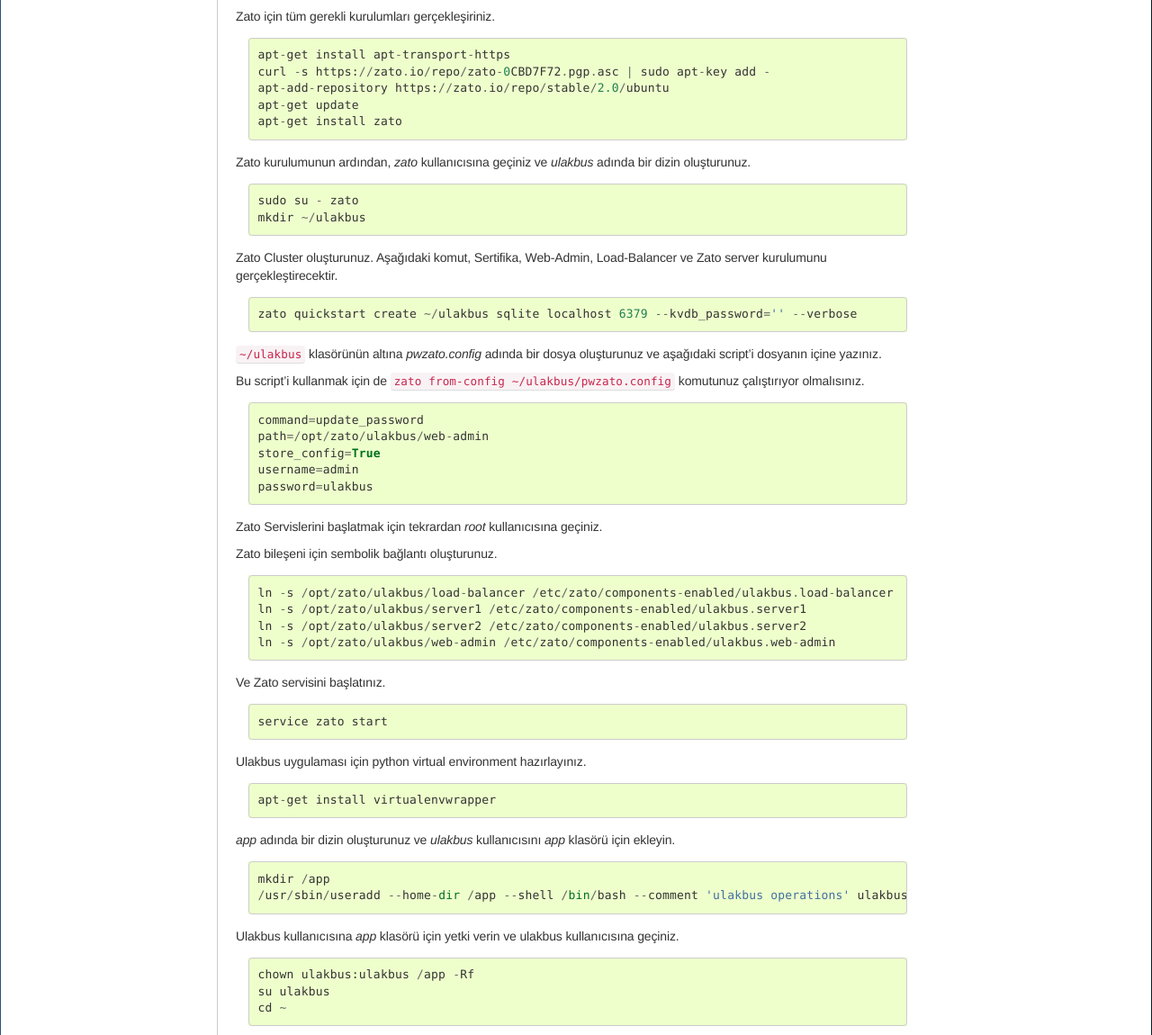
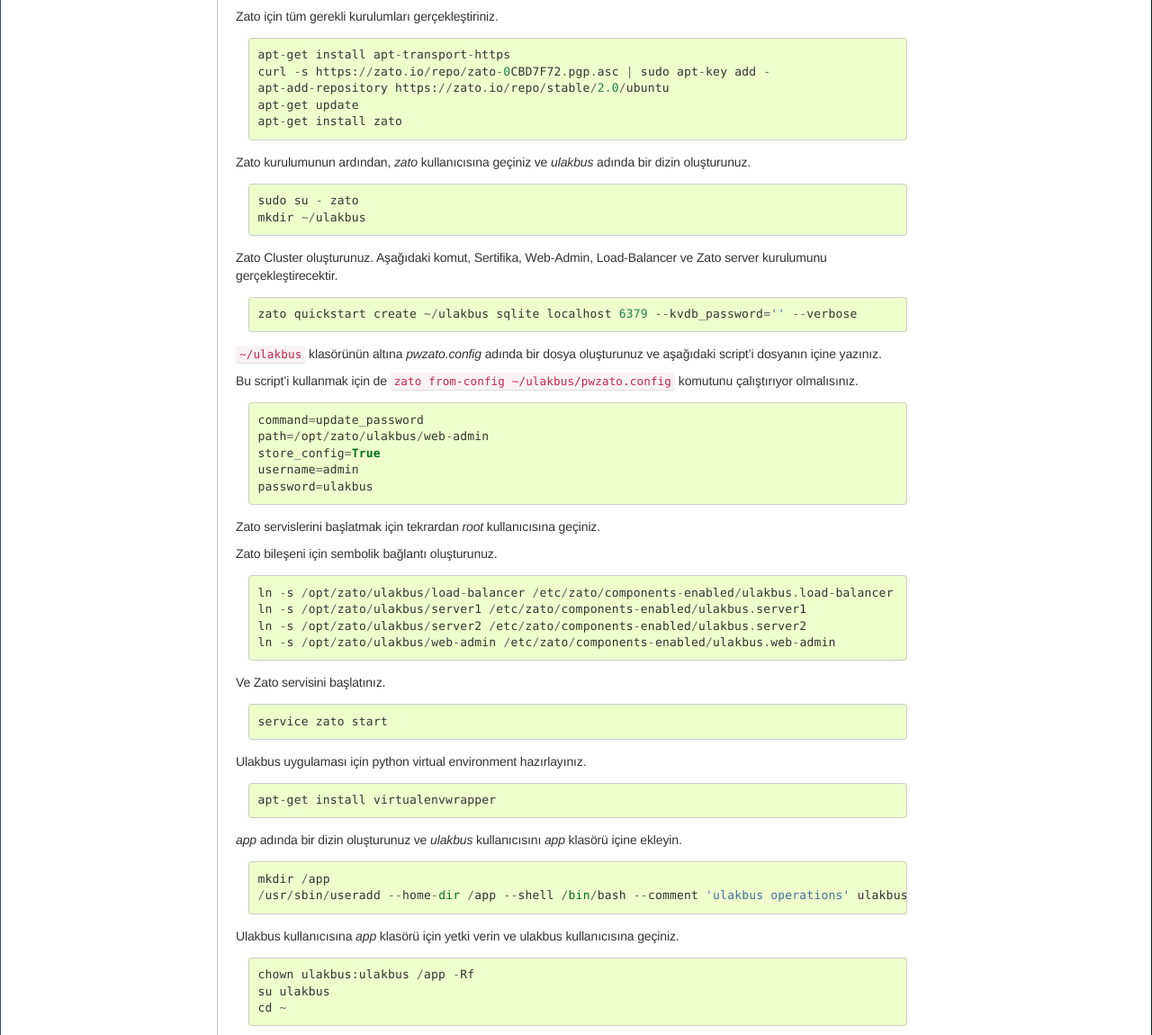
Before and after one commit to zetaops/ulakbus.org, a Sphinx documentation site: the page built from source/development_environment_setup.rst, in a window 1280 px wide and 1400 px high, scrolled down 1503 px. Shown: the part 250-1400 px from the top of the window at 90% size. Built offline with Sphinx 7.4.7, drawn with Linux system fonts in a browser that asks for light colours; nearby versions of some CDN libraries; library files that are not in the unit come from our copies; pages that are not in the unit, such as notebooks, are missing from menus.

Commit message:
changes made

```diff
--- a/source/development_environment_setup.rst
+++ b/source/development_environment_setup.rst
@@ -109,7 +109,7 @@
     apt-get install redis-server
 
 
-Zato için tüm gerekli kurulumları gerçekleşiriniz.
+Zato için tüm gerekli kurulumları gerçekleştiriniz.
 
 ::
 
@@ -140,7 +140,7 @@
 
 ``~/ulakbus`` klasörünün altına *pwzato.config* adında bir dosya oluşturunuz ve aşağıdaki script'i dosyanın içine yazınız.
 
-Bu script'i kullanmak için de ``zato from-config ~/ulakbus/pwzato.config`` komutunuz çalıştırıyor olmalısınız.
+Bu script'i kullanmak için de ``zato from-config ~/ulakbus/pwzato.config`` komutunu çalıştırıyor olmalısınız.
 
 ::
 
@@ -151,7 +151,7 @@
     password=ulakbus
 
 
-Zato Servislerini başlatmak için tekrardan *root* kullanıcısına geçiniz.
+Zato servislerini başlatmak için tekrardan *root* kullanıcısına geçiniz.
 
 Zato bileşeni için sembolik bağlantı oluşturunuz.
 
@@ -178,7 +178,7 @@
     apt-get install virtualenvwrapper
 
 
-*app* adında bir dizin oluşturunuz ve *ulakbus* kullanıcısını *app* klasörü için ekleyin.
+*app* adında bir dizin oluşturunuz ve *ulakbus* kullanıcısını *app* klasörü içine ekleyin.
 
 
 ::
```
